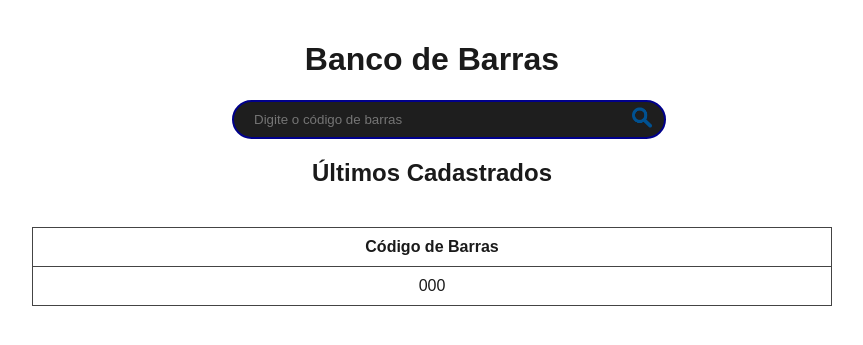
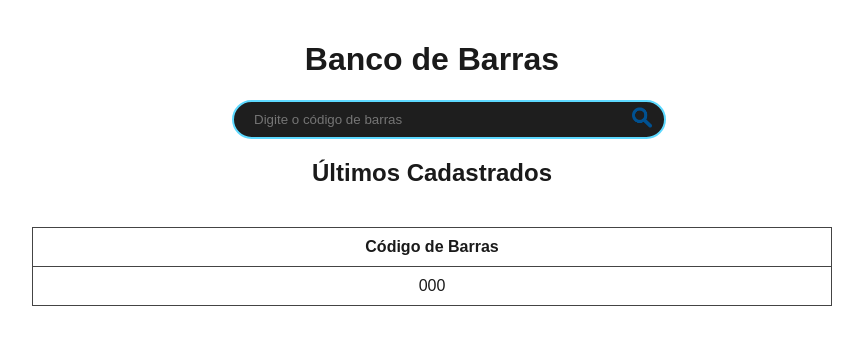
Before and after one commit to patciello/bancodebarraslocal, a Flask app: page / in a window 1280 px wide, with the restyled element focused. Shown: the part 70-415 px from the top of the page, without its empty margins (208-1071 px from the left). Run offline with Flask 3, Linux system fonts and the light colour scheme; a database or web service that is not in the repository returns one stand-in record (values such as "Sample title").

```diff
--- a/static/styles.css
+++ b/static/styles.css
@@ -57,7 +57,7 @@ nav ul li a {
 }
 
 .search-bar input[type="text"]:focus {
-  border: 2px solid #00008b; /* Borda azul escura quando focada */
+  border: 2px solid #5dd9ff; /* Borda azul escura quando focada */
   outline: none; /* Remove a borda de foco padrão do navegador */
 }
 
```
